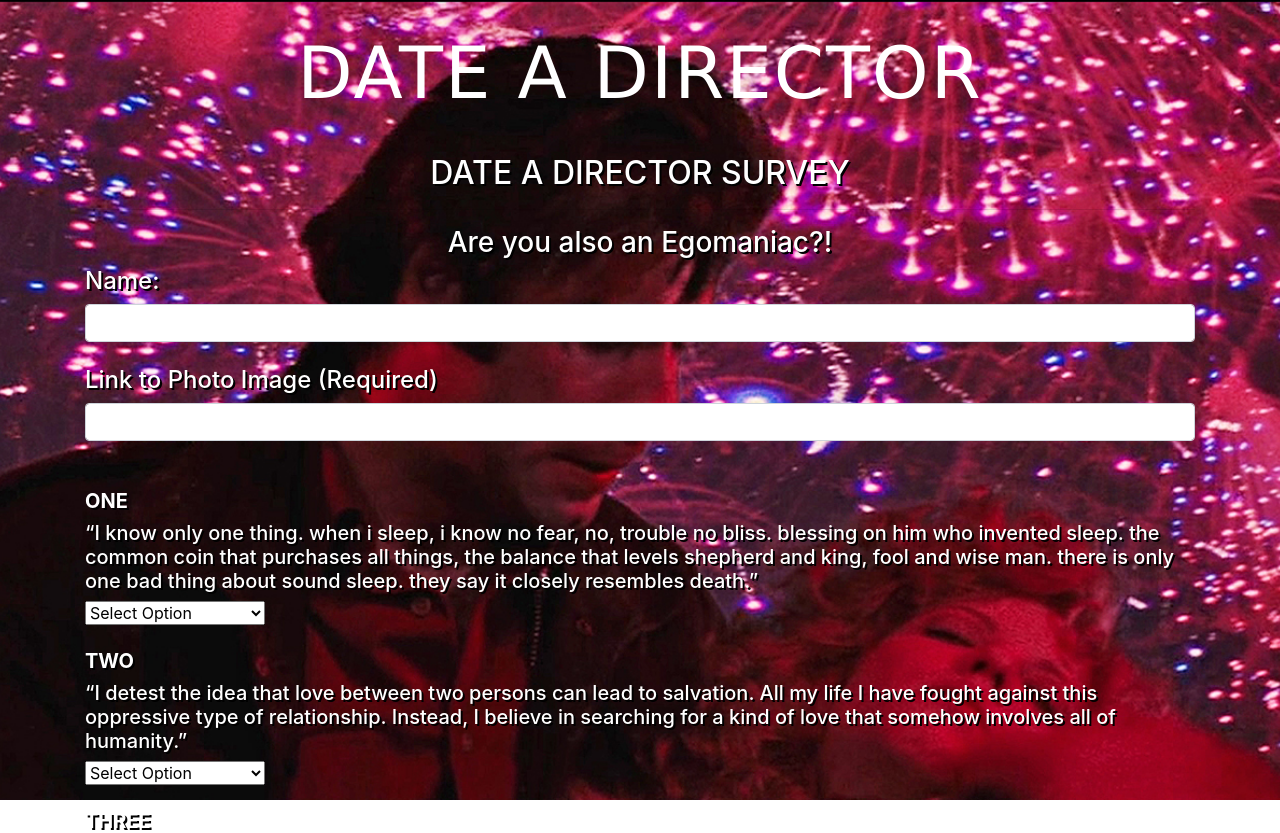
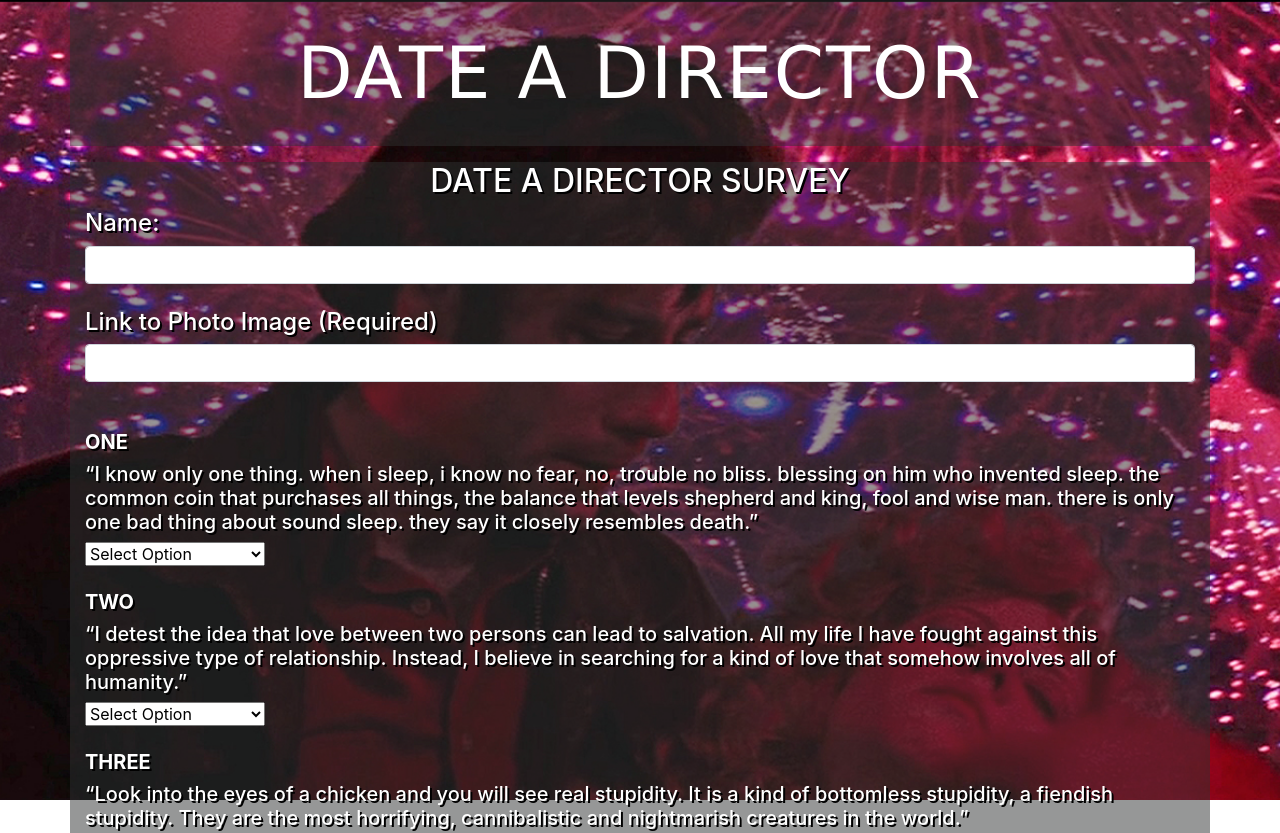
Before and after one commit to cgottshalkjr/FriendFinder, a website: page app/public/survey.html in a window 1280 px wide. Shown: the top 833 px of the page. Drawn offline with nearby package versions, Linux system fonts and the light colour scheme; a web font is replaced by a local one.

Commit message:
Fixing background images on survey page, changed css, finishing up styling on html/css.

```diff
--- a/app/public/style.css
+++ b/app/public/style.css
@@ -1,8 +1,11 @@
+
+
 /* Basic background image styling. */
 .background-image {
 	background-position: center center;
 	background-repeat: no-repeat;
-	background-size: cover;
+  background-size: cover;
+  position: fixed !important;
 }
 
 /* Styles for the alternating / transition effect. */
@@ -76,10 +79,17 @@
 	opacity: 1;
 }
 
-.jumbotron {
+.jumbotron, #bgdiv, #bgdiv2 {
     background: rgb(46, 49, 49); /* This is for ie8 and below */
     background: rgba(46, 49, 49, 0.5);
  }
+
+ #bgdiv2 {
+   color: white;
+   text-shadow: 2px 2px black;
+ }
+
+
 
  #date {
      color: white;
--- a/app/public/survey.html
+++ b/app/public/survey.html
@@ -18,6 +18,7 @@
 
 <body>
 
+    <!-- background images -->
     <div class="background-image toggle-image first-image show"></div>
     <div class="background-image toggle-image second-image"></div>
     <div class="background-image toggle-image third-image"></div>
@@ -25,17 +26,20 @@
     <div class="background-image toggle-image fifth-image"></div>
     <div class="background-image toggle-image sixth-image"></div>
 
-
-    <div class="container">
-
-        <div class="wrapper text-center display-4" id="date">
+    <!-- div container wrapping main header -->
+    <div class="container" id="bgdiv">
+        <div class="wrapper text-center display-4 mb-3" id="date">
             <h1>DATE A DIRECTOR</h1>
         </div>
+    </div>
+    <!-- end of div container wrapping header -->
 
-        <form action="" id="form">
-            <h2 class="text-center">DATE A DIRECTOR SURVEY</h2>
-            <hr>
-            <h3 class="text-center">Are you also an Egomaniac?!</h3>
+    <!-- div container wrapping form -->
+    <div class="container" id="bgdiv2">
+
+        <!-- Start of form with statements -->
+        <form action="/" id="form">
+            <h2 class="text-center mt-2">DATE A DIRECTOR SURVEY</h2>
             <h4>Name:</h4>
             <input type="text" id="name" class="form-control" required>
             <br>
@@ -43,7 +47,9 @@
             <input type="text" id="photo" class="form-control" required="">
             <br><br>
             <h5><strong>ONE</strong></h5>
-            <h5>“I know only one thing. when i sleep, i know no fear, no, trouble no bliss. blessing on him who invented sleep. the common coin that purchases all things, the balance that levels shepherd and king, fool and wise man. there is only one bad thing about sound sleep. they say it closely resembles death.”</h5>
+            <h5>“I know only one thing. when i sleep, i know no fear, no, trouble no bliss. blessing on him who invented
+                sleep. the common coin that purchases all things, the balance that levels shepherd and king, fool and
+                wise man. there is only one bad thing about sound sleep. they say it closely resembles death.”</h5>
             <select class="chosen-select" id="q1" required>
                 <option value="">Select Option</option>
                 <option value="1">1 (Strongly Disagree)</option>
@@ -55,7 +61,9 @@
             <br>
             <br>
             <h5><strong>TWO</strong></h5>
-            <h5>“I detest the idea that love between two persons can lead to salvation. All my life I have fought against this oppressive type of relationship. Instead, I believe in searching for a kind of love that somehow involves all of humanity.”</h5>
+            <h5>“I detest the idea that love between two persons can lead to salvation. All my life I have fought
+                against this oppressive type of relationship. Instead, I believe in searching for a kind of love that
+                somehow involves all of humanity.”</h5>
             <select class="chosen-select" id="q1" required>
                 <option value="">Select Option</option>
                 <option value="1">1 (Strongly Disagree)</option>
@@ -67,7 +75,9 @@
             <br>
             <br>
             <h5><strong>THREE</strong></h5>
-            <h5>“Look into the eyes of a chicken and you will see real stupidity. It is a kind of bottomless stupidity, a fiendish stupidity. They are the most horrifying, cannibalistic and nightmarish creatures in the world.”</h5>
+            <h5>“Look into the eyes of a chicken and you will see real stupidity. It is a kind of bottomless stupidity,
+                a fiendish stupidity. They are the most horrifying, cannibalistic and nightmarish creatures in the
+                world.”</h5>
             <select class="chosen-select" id="q1" required>
                 <option value="">Select Option</option>
                 <option value="1">1 (Strongly Disagree)</option>
@@ -91,7 +101,12 @@
             <br>
             <br>
             <h5><strong>FIVE</strong></h5>
-            <h5>“They say the Jungle, it's full of erotic elements. I don't see it so much erotic. I see it more full of obscenity. It's just - Nature here is vile and base. I wouldn't see anything erotical here. I would see fornication and asphyxiation and choking and fighting for survival and... growing and... just rotting away. Of course, there's a lot of misery. But it is the same misery that is all around us. The trees here are in misery, and the birds are in misery. I don't think they - they sing. They just screech in pain.”</h5>
+            <h5>“They say the Jungle, it's full of erotic elements. I don't see it so much erotic. I see it more full of
+                obscenity. It's just - Nature here is vile and base. I wouldn't see anything erotical here. I would see
+                fornication and asphyxiation and choking and fighting for survival and... growing and... just rotting
+                away. Of course, there's a lot of misery. But it is the same misery that is all around us. The trees
+                here are in misery, and the birds are in misery. I don't think they - they sing. They just screech in
+                pain.”</h5>
             <select class="chosen-select" id="q1" required>
                 <option value="">Select Option</option>
                 <option value="1">1 (Strongly Disagree)</option>
@@ -103,7 +118,17 @@
             <br>
             <br>
             <h5><strong>SIX</strong></h5>
-            <h5>““I'll tell you something banal.We're emotional illiterates.And not only you and I-practically everybody,that's the depressing thing.We're taught everything about the body and about agriculture in Madagascar and about the square root of pi, or whatever the hell it's called,but not a word about the soul.We're abysmally ignorant,about both ourselves and others.There's a lot of loose talk nowadays to the effect that children should be brought up to know all about brotherhood and understanding and coexistence and equality and everything else that's all the rage just now.But it doesn't dawn on anyone that we must first learn something about ourselves and our own feelings.Our own fear and loneliness and anger.We're left without a chance,ignorant and remorseful among the ruins of our ambitions.To make a child aware of it's soul is something almost indecent.You're regarded as a dirty old man.How can you understand other people if you don't know anything about yourself?Now you're yawning,so that's the end of the lecture.””</h5>
+            <h5>““I'll tell you something banal.We're emotional illiterates.And not only you and I-practically
+                everybody,that's the depressing thing.We're taught everything about the body and about agriculture in
+                Madagascar and about the square root of pi, or whatever the hell it's called,but not a word about the
+                soul.We're abysmally ignorant,about both ourselves and others.There's a lot of loose talk nowadays to
+                the effect that children should be brought up to know all about brotherhood and understanding and
+                coexistence and equality and everything else that's all the rage just now.But it doesn't dawn on anyone
+                that we must first learn something about ourselves and our own feelings.Our own fear and loneliness and
+                anger.We're left without a chance,ignorant and remorseful among the ruins of our ambitions.To make a
+                child aware of it's soul is something almost indecent.You're regarded as a dirty old man.How can you
+                understand other people if you don't know anything about yourself?Now you're yawning,so that's the end
+                of the lecture.””</h5>
             <select class="chosen-select" id="q1" required>
                 <option value="">Select Option</option>
                 <option value="1">1 (Strongly Disagree)</option>
@@ -115,7 +140,11 @@
             <br>
             <br>
             <h5><strong>SEVEN</strong></h5>
-            <h5>“When you feel perpetually unmotivated, you start questioning your existence in an unhealthy way; everything becomes a pseudo intellectual question you have no interest in responding whatsoever. This whole process becomes your very skin and it does not merely affect you; it actually defines you. So, you see yourself as a shadowy figure unworthy of developing interest, unworthy of wondering about the world - profoundly unworthy in every sense and deeply absent in your very presence.”</h5>
+            <h5>“When you feel perpetually unmotivated, you start questioning your existence in an unhealthy way;
+                everything becomes a pseudo intellectual question you have no interest in responding whatsoever. This
+                whole process becomes your very skin and it does not merely affect you; it actually defines you. So, you
+                see yourself as a shadowy figure unworthy of developing interest, unworthy of wondering about the world
+                - profoundly unworthy in every sense and deeply absent in your very presence.”</h5>
             <select class="chosen-select" id="q1" required>
                 <option value="">Select Option</option>
                 <option value="1">1 (Strongly Disagree)</option>
@@ -127,7 +156,17 @@
             <br>
             <br>
             <h5><strong>EIGHT</strong></h5>
-            <h5>“I understand, all right. The hopeless dream of being - not seeming, but being. At every waking moment, alert. The gulf between what you are with others and what you are alone. The vertigo and the constant hunger to be exposed, to be seen through, perhaps even wiped out. Every inflection and every gesture a lie, every smile a grimace. Suicide? No, too vulgar. But you can refuse to move, refuse to talk, so that you don't have to lie. You can shut yourself in. Then you needn't play any parts or make wrong gestures. Or so you thought. But reality is diabolical. Your hiding place isn't watertight. Life trickles in from the outside, and you're forced to react. No one asks if it is true or false, if you're genuine or just a sham. Such things matter only in the theatre, and hardly there either. I understand why you don't speak, why you don't move, why you've created a part for yourself out of apathy. I understand. I admire. You should go on with this part until it is played out, until it loses interest for you. Then you can leave it, just as you've left your other parts one by one.”</h5>
+            <h5>“I understand, all right. The hopeless dream of being - not seeming, but being. At every waking moment,
+                alert. The gulf between what you are with others and what you are alone. The vertigo and the constant
+                hunger to be exposed, to be seen through, perhaps even wiped out. Every inflection and every gesture a
+                lie, every smile a grimace. Suicide? No, too vulgar. But you can refuse to move, refuse to talk, so that
+                you don't have to lie. You can shut yourself in. Then you needn't play any parts or make wrong gestures.
+                Or so you thought. But reality is diabolical. Your hiding place isn't watertight. Life trickles in from
+                the outside, and you're forced to react. No one asks if it is true or false, if you're genuine or just a
+                sham. Such things matter only in the theatre, and hardly there either. I understand why you don't speak,
+                why you don't move, why you've created a part for yourself out of apathy. I understand. I admire. You
+                should go on with this part until it is played out, until it loses interest for you. Then you can leave
+                it, just as you've left your other parts one by one.”</h5>
             <select class="chosen-select" id="q1" required>
                 <option value="">Select Option</option>
                 <option value="1">1 (Strongly Disagree)</option>
@@ -139,7 +178,9 @@
             <br>
             <br>
             <h5><strong>NINE</strong></h5>
-            <h5>“I want to confess as best I can, but my heart is void. The void is a mirror. I see my face and feel loathing and horror. My indifference to man has shut me out. I live now in a world of ghosts, a prisoner in my dreams.”</h5>
+            <h5>“I want to confess as best I can, but my heart is void. The void is a mirror. I see my face and feel
+                loathing and horror. My indifference to man has shut me out. I live now in a world of ghosts, a prisoner
+                in my dreams.”</h5>
             <select class="chosen-select" id="q1" required>
                 <option value="">Select Option</option>
                 <option value="1">1 (Strongly Disagree)</option>
@@ -151,7 +192,10 @@
             <br>
             <br>
             <h5><strong>TEN</strong></h5>
-            <h5>“The world is a den of thieves, and night is falling. Evil breaks its chains and runs through the world like a mad dog. The poison affects us all. No one escapes. Therefore let us be happy while we are happy. Let us be kind, generous, affectionate and good. It is necessary and not at all shameful to take pleasure in the little world.”</h5>
+            <h5>“The world is a den of thieves, and night is falling. Evil breaks its chains and runs through the world
+                like a mad dog. The poison affects us all. No one escapes. Therefore let us be happy while we are happy.
+                Let us be kind, generous, affectionate and good. It is necessary and not at all shameful to take
+                pleasure in the little world.”</h5>
             <select class="chosen-select" id="q1" required>
                 <option value="">Select Option</option>
                 <option value="1">1 (Strongly Disagree)</option>
@@ -162,11 +206,10 @@
             </select>
             <br>
             <br>
-
-
         </form>
-
+        <!-- End of form -->
     </div>
+    <!-- end of div container wrapping form -->
 
 
 
```
Also changed, not shown: app/public/home.html (+14 -12 lines).
